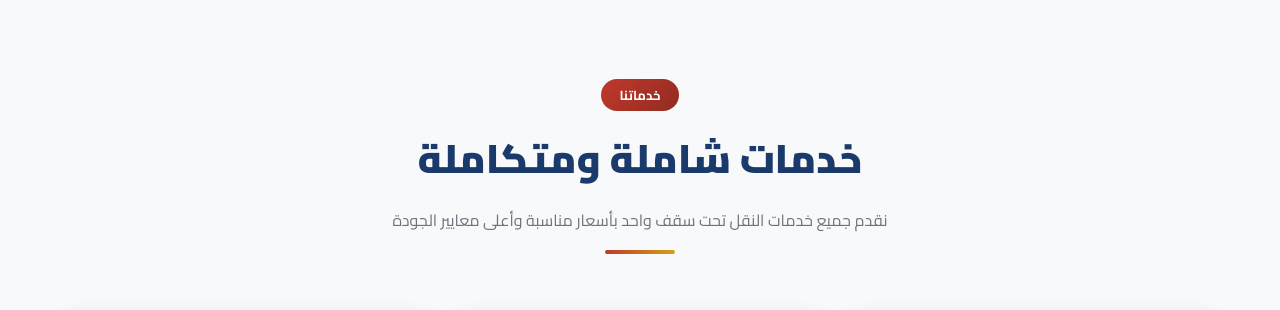
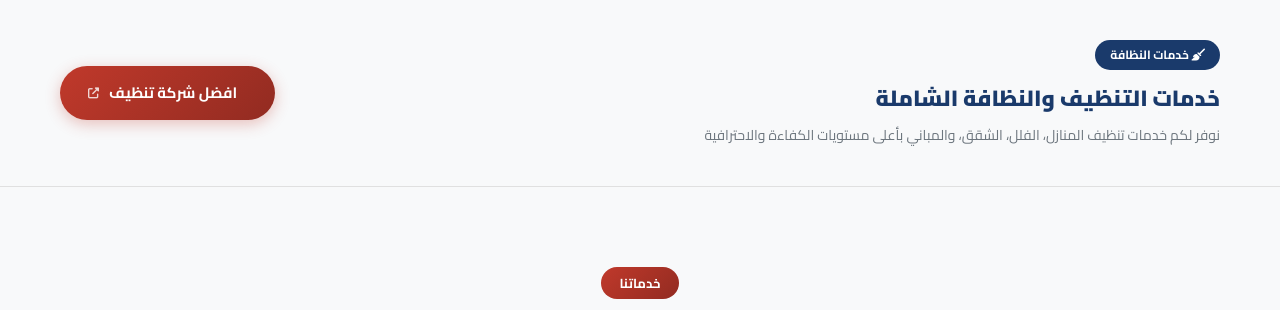
Before and after one commit to AbdelrahmanDeisty20/rounq, a Laravel app: page / in a window 1280 px wide. Shown: the part 843-1153 px from the top of the page. Run offline with Laravel 12, Linux system fonts and the light colour scheme; data comes from the database, SQL or seed files in the repository; data that the repository does not hold is empty.

```diff
--- a/resources/views/pages/index.blade.php
+++ b/resources/views/pages/index.blade.php
@@ -939,6 +939,27 @@ footer {
         <div class="stat"><div class="num">100%</div><div class="label">نقل بضمان</div></div>
       </div>
     </div>
+  </div>
+</section>
+
+<!-- PARTNER CLEANING SITE LINK -->
+<section class="partner-section" style="padding: 40px 0; background: var(--off-white); border-top: 1px solid var(--border); border-bottom: 1px solid var(--border); position: relative; z-index: 10;">
+  <div class="container">
+    <div style="display: flex; align-items: center; justify-content: space-between; flex-wrap: wrap; gap: 20px; text-align: right;">
+      <div style="flex: 1; min-width: 280px;">
+        <span class="badge" style="display: inline-block; background: var(--blue); color: var(--white); padding: 5px 15px; border-radius: 50px; font-size: 12px; font-weight: bold; margin-bottom: 10px;"><i class="fas fa-broom"></i> خدمات النظافة</span>
+        <h3 style="font-size: 22px; font-weight: 900; color: var(--blue); margin: 0; font-family: 'Cairo', sans-serif;">خدمات التنظيف والنظافة الشاملة</h3>
+        <p style="color: var(--gray); margin: 6px 0 0; font-size: 14px; line-height: 1.6;">نوفر لكم خدمات تنظيف المنازل، الفلل، الشقق، والمباني بأعلى مستويات الكفاءة والاحترافية</p>
+      </div>
+      <div>
+        <a href="https://rtscllean.com/" target="_blank" rel="noopener noreferrer" style="display: inline-flex; align-items: center; gap: 10px; font-weight: bold; text-decoration: none; padding: 14px 28px; border-radius: 50px; background: linear-gradient(135deg, var(--red), var(--red-dark)); color: var(--white); box-shadow: 0 4px 15px rgba(192, 57, 43, 0.3); transition: all 0.3s ease; border: none; font-size: 15px;" onmouseover="this.style.transform='translateY(-3px)'; this.style.boxShadow='0 6px 20px rgba(192, 57, 43, 0.45)';" onmouseout="this.style.transform='translateY(0)'; this.style.boxShadow='0 4px 15px rgba(192, 57, 43, 0.3)';">
+          <i class="fas fa-sparkles"></i>
+          <span>افضل شركة تنظيف</span>
+          <i class="fas fa-external-link-alt" style="font-size: 11px; opacity: 0.8;"></i>
+        </a>
+      </div>
+    </div>
+  </div>
 </section>
 
 @if(isset($images['video_testimonials']) && $images['video_testimonials']->count() > 0)
```
